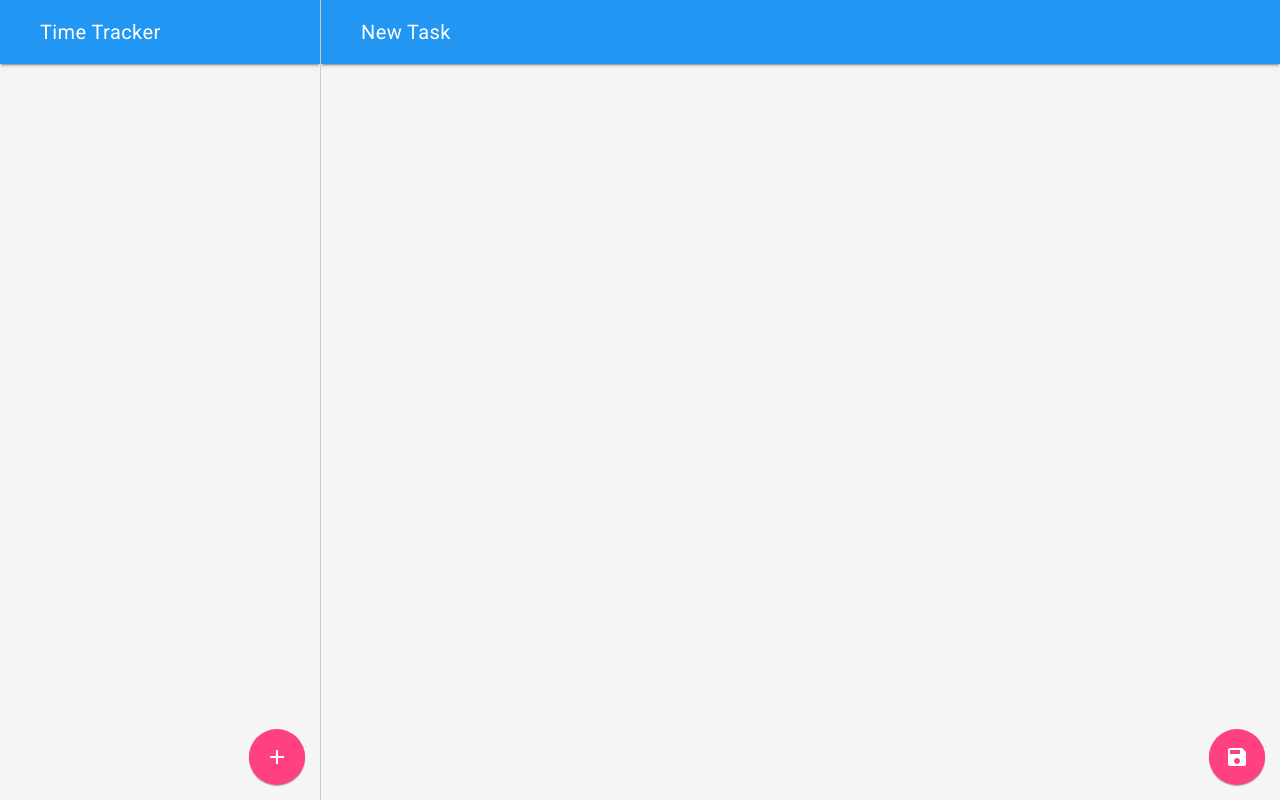
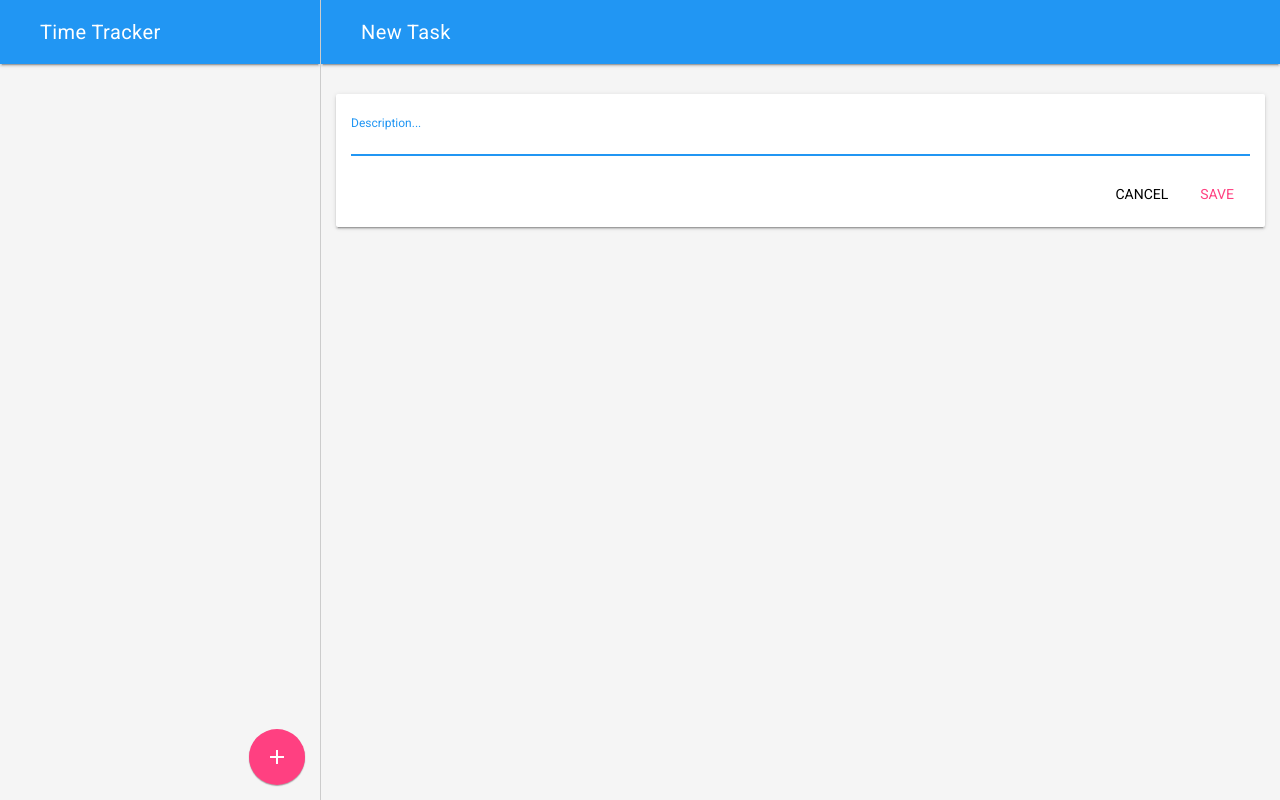
Before and after one commit to thalleshmm/TimeTracker, a React (Create React App) app: page /new-task in a window 1280 px wide. Built offline with nearby package versions, Linux system fonts and the light colour scheme.

Commit message:
Renders task-form

```diff
--- a/src/components/app/App.js
+++ b/src/components/app/App.js
@@ -28,15 +28,16 @@ class App extends Component {
           // Otherwise, the main container should be activated.
           const { pathname } = props.location;
           const asideClasses = pathname === '/' ? 'app__aside app__aside--active' : 'app__aside';
+          const asideTabIndex = pathname === '/' ? 0 : -1;
           const mainClasses = pathname !== '/' ? 'app__main app__main--active' : 'app__main';
 
           return (
             <div className="app">
-              <aside className={asideClasses}>
+              <aside className={asideClasses} tabIndex={asideTabIndex}>
                 <Route path="/" component={(props) => <TaskList {...props} />} />
               </aside>
               <main className={mainClasses}>
-                <Route exact path="/new-task" component={(props) => <TaskForm {...props} />} />
+                <Route exact path="/new-task" component={props => <TaskForm {...props} />} />
               </main>
             </div>
           )
--- a/src/components/button/Button.js
+++ b/src/components/button/Button.js
@@ -2,6 +2,11 @@ import React, { Component } from 'react';
 import './Button.css';
 
 export default class Button extends Component {
+    componentDidMount() {
+        if ('componentHandler' in window)
+            window.componentHandler.upgradeElement(this.element);
+    }
+
     render() {
         let classes = ['mdl-button', 'mdl-js-button'];
 
@@ -17,11 +22,13 @@ export default class Button extends Component {
         if (this.props.floatAbove) classes.push('mdl-button--float-above');
 
         let attrs = {
-            disabled: this.props.disabled
+            disabled: this.props.disabled,
+            type: this.props.submit ? 'submit' : 'button'
         };
 
         return (
             <button {...attrs}
+                    ref={element => this.element = element}
                     className={classes.join(' ')}
                     onClick={this.props.onClick}>
                 {this.props.children}
--- /dev/null
+++ b/src/components/task-form/TaskForm.css
@@ -0,0 +1,15 @@
+.task-form-card {
+    width: 100%;
+    height: auto;
+    min-height: auto;
+    padding: 15px;
+}
+
+.task-form-card__footer {
+    display: flex;
+    flex-direction: row-reverse;
+}
+
+.task-form-textfield {
+    width: 100%;
+}
--- a/src/components/task-form/TaskForm.js
+++ b/src/components/task-form/TaskForm.js
@@ -2,12 +2,28 @@ import React, { Component } from 'react';
 import Page from '../page/Page';
 import Button from '../button/Button';
 import Icon from '../icon/Icon';
+import './TaskForm.css';
 
 export default class TaskForm extends Component {
+    componentDidMount() {
+        this.descriptionInput.focus();
+    }
+
     render() {
         return (
             <Page title="New Task">
-                <Button fab colored ripple float><Icon>save</Icon></Button>
+                <div className="container">
+                    <form className="task-form-card mdl-card mdl-card mdl-shadow--2dp">
+                        <div className="task-form-textfield mdl-textfield mdl-js-textfield mdl-textfield--floating-label">
+                            <input ref={input => this.descriptionInput = input} className="mdl-textfield__input" type="text" id="description" />
+                            <label className="mdl-textfield__label" htmlFor="description">Description...</label>
+                        </div>
+                        <div className="task-form-card__footer">
+                            <Button accent ripple>Save</Button>
+                            <Button ripple>Cancel</Button>
+                        </div>
+                    </form>
+                </div>
             </Page>
         )
     }
--- a/src/index.css
+++ b/src/index.css
@@ -3,3 +3,18 @@ body {
   padding: 0;
   font-family: 'Roboto', sans-serif;
 }
+
+.container {
+  display: block;
+  box-sizing: border-box;
+  margin: 15px;
+  padding: 15px;
+}
+
+@media (min-width: 1024px) {
+  .container {
+    max-width: 994px;
+    margin-left: auto;
+    margin-right: auto;
+  }
+}
```
